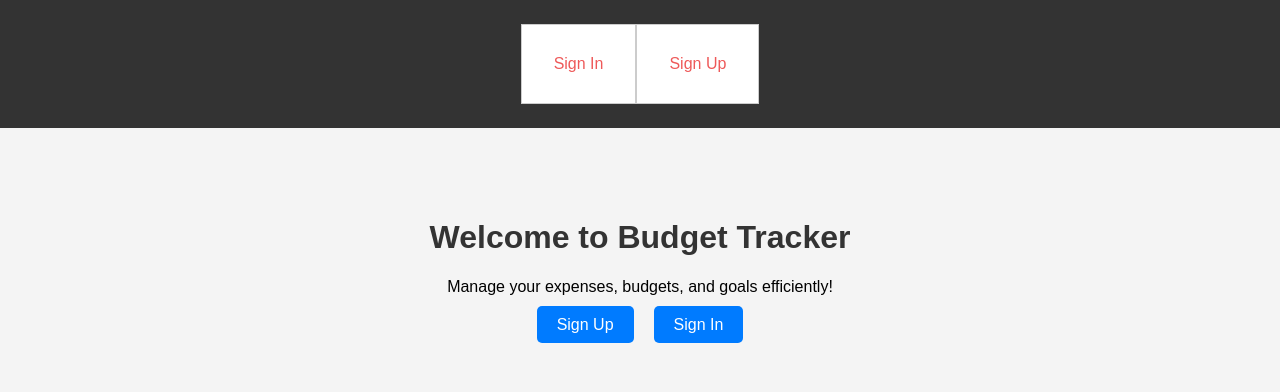
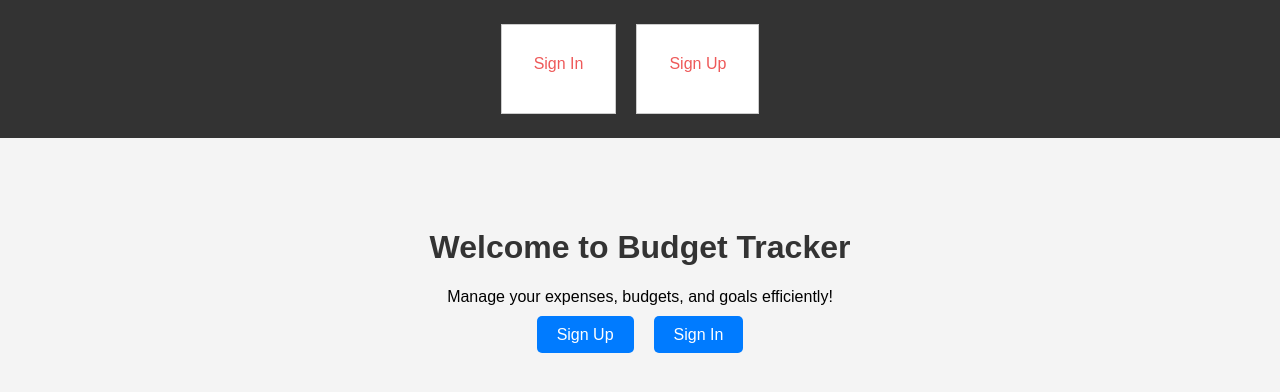
Before and after one commit to Tess647/Personal-Finance-Manager, a React (Create React App) app in the folder frontend/: page / in a window 1280 px wide. Shown: the top 392 px of the page. Built offline with nearby package versions, Linux system fonts and the light colour scheme.

Commit message:
navbar updated

```diff
--- a/frontend/src/styles/NavBar.css
+++ b/frontend/src/styles/NavBar.css
@@ -8,10 +8,13 @@
   list-style-type: none;
   margin: 0;
   padding: 0;
+  display: flex;
+  align-items: center;
+  justify-content: space-between;
 }
 
 .navbar li {
-  float: left;
+  margin-right: 20px;
 }
 
 .navbar li a {
@@ -20,8 +23,22 @@
   text-align: center;
   padding: 14px 16px;
   text-decoration: none;
+  margin-bottom: 10px; /* Adding bottom margin */
 }
 
 .navbar li a:hover {
   background-color: #111;
 }
+
+.navbar li button {
+  background: none;
+  border: none;
+  color: rgb(238, 89, 89);
+  padding: 14px 16px;
+  cursor: pointer;
+  margin-bottom: 10px; /* Adding bottom margin */
+}
+
+.navbar li button:hover {
+  background-color: #111;
+}
```
Also changed, not shown: frontend/src/components/NavBar.js (+0 -7 lines).
